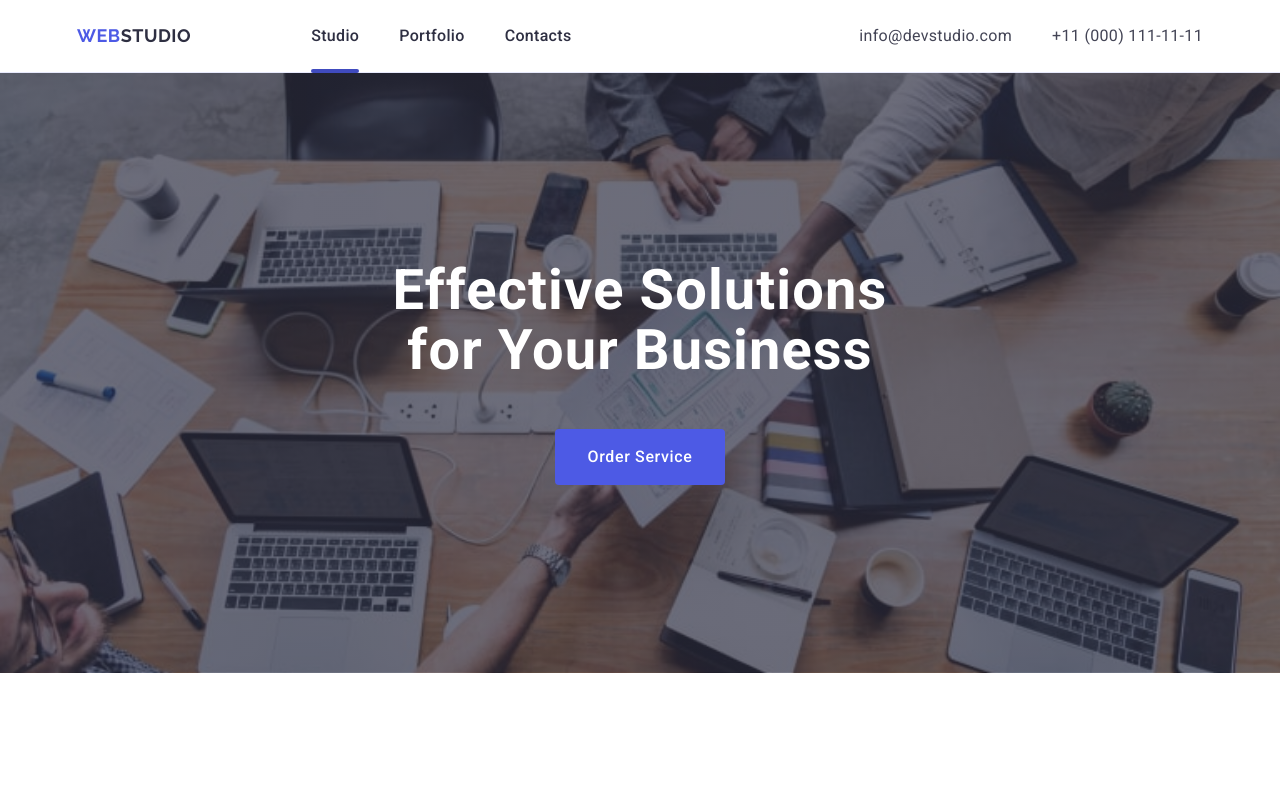
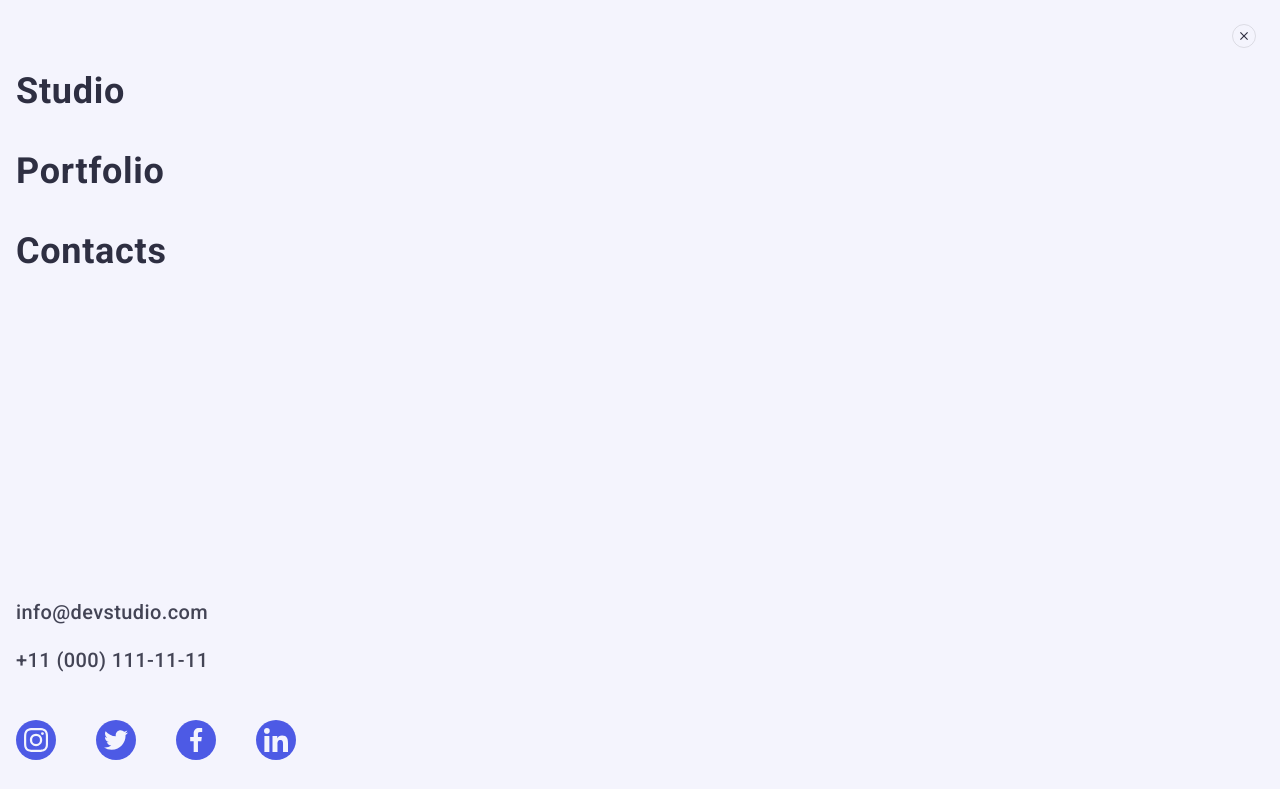
Before and after one commit to hrezolit83/goit-markup-hw-06, a plain HTML site: page index.html in a window 1280 px wide. Shown: the top 789 px of the page. Drawn offline with nearby package versions, Linux system fonts and the light colour scheme.

Commit message:
finish-1

```diff
--- a/css/styles.css
+++ b/css/styles.css
@@ -200,20 +200,20 @@ img {
     gap: 40px;
   }
 
+  .mob-soc-item {
+    width: 40px;
+    height: 40px;
+  }
+
+
   .mob-soc-link {
     width: 100%;
     height: 100%;
     display: flex;
     align-items: center;
     justify-content: center;
-    width: 40px;
-    height: 40px;
     border-radius: 50%;
     background-color: #4D5AE5;
-  }
-
-  .mob-soc-item {
-
   }
 
   .mob-soc-icon {
--- a/index.html
+++ b/index.html
@@ -35,7 +35,7 @@
             </svg>
           </button>
         </div>
-        <div class="mob-menu">
+        <div class="mob-menu is-open">
             <div class="mob-mtnu-wrap">
               <button type="button" class="menu-close-btn">
                 <svg class="icon-menu-close" width="8" height="8">
```
